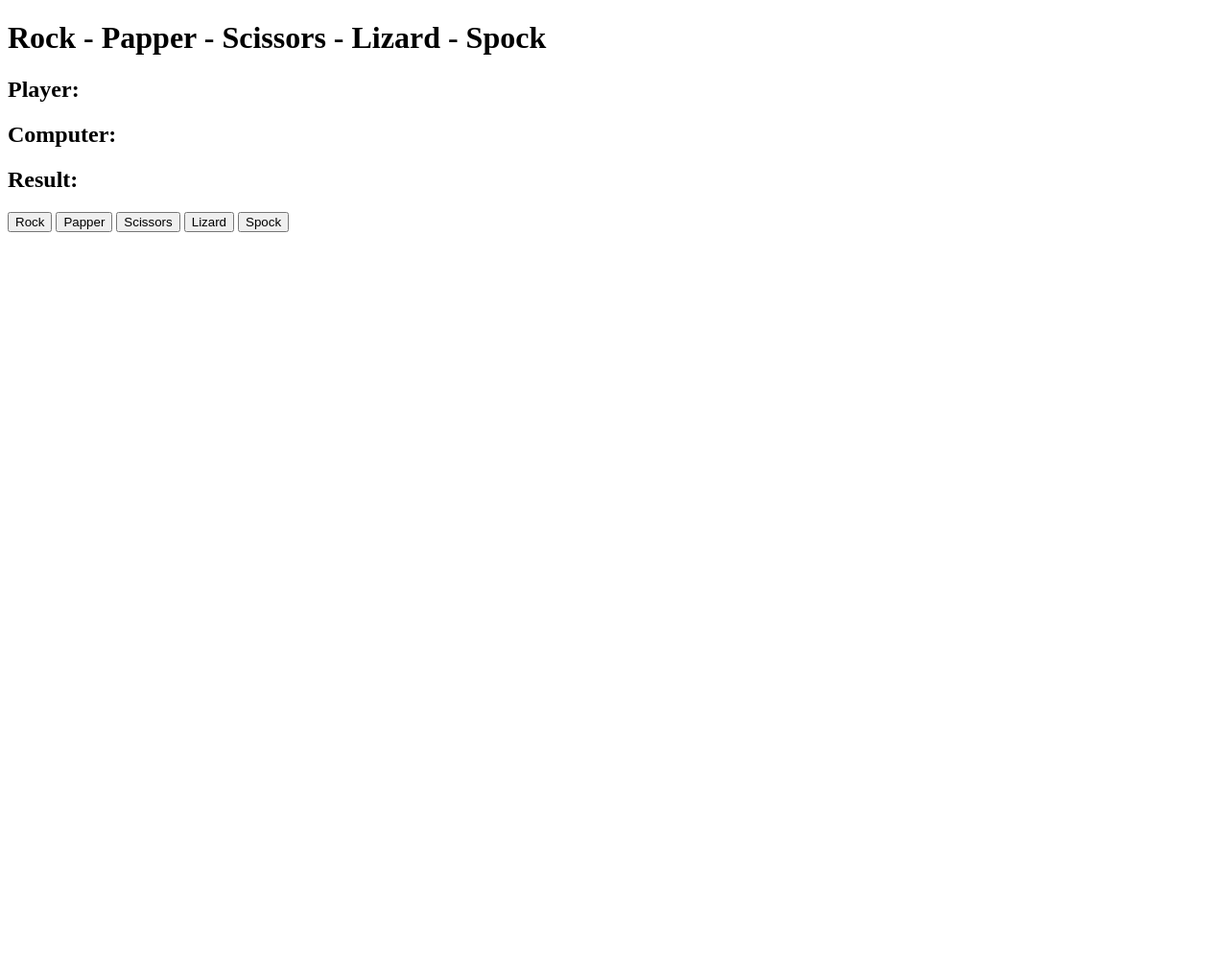
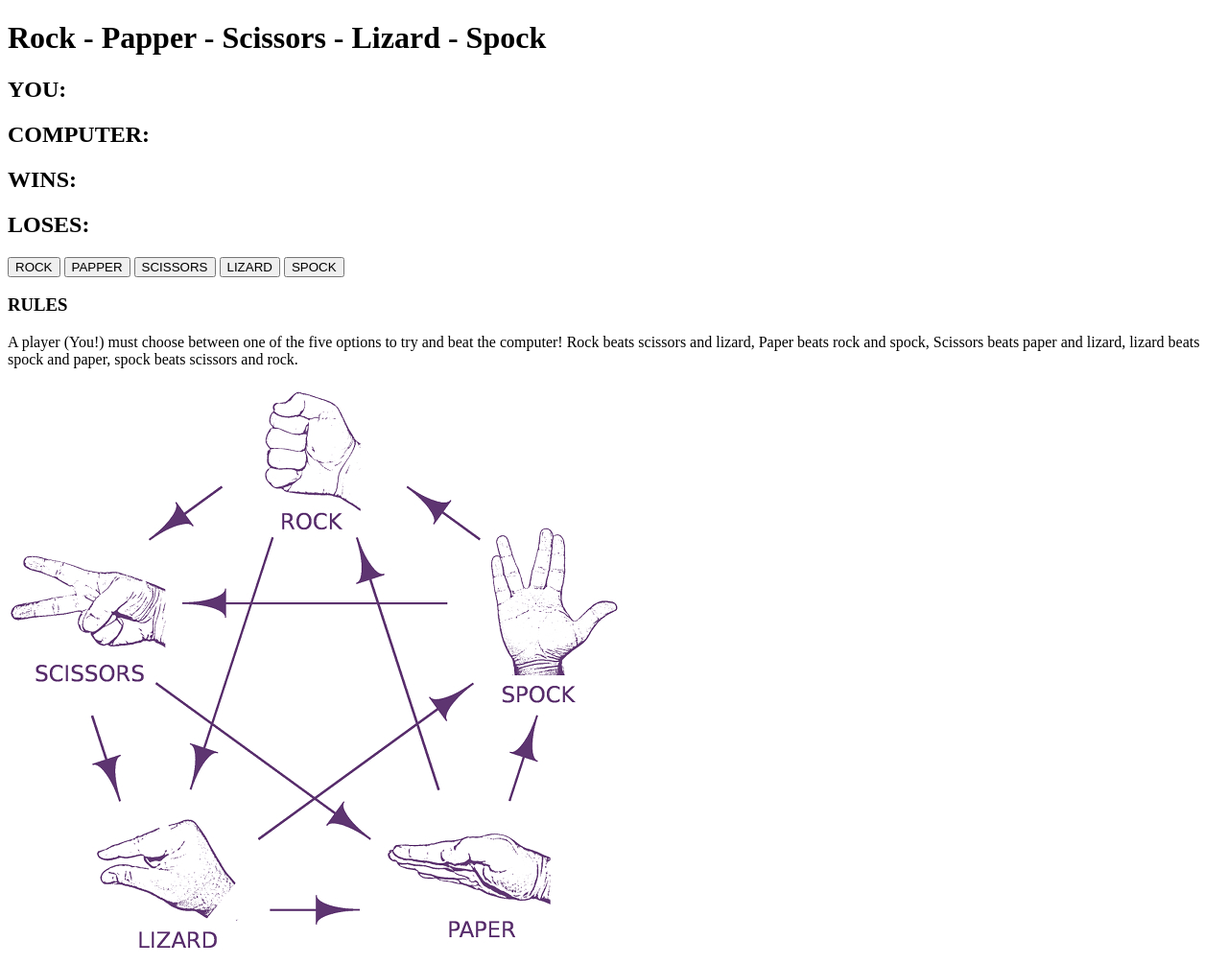
Before and after one commit to LFG115/rock-paper-scissors-L-S, a plain HTML site: page index.html in a window 1280 px wide. Shown: the whole page at 96% size. Before the commit the page ends 800 px from the top, so only its background shows below. Drawn offline with Linux system fonts and the light colour scheme.

Commit message:
add rules and img to give information on the game

```diff
--- a/assets/js/script.js
+++ b/assets/js/script.js
@@ -0,0 +1,26 @@
+function gameTallyBoard() {
+
+    let userText = document.getElementById("userText").innerText;
+    let cpuText = document.getElementById("cpuText").innerText;
+    let resultText = document.getElementById("resultText").innerText;
+}
+
+function runGame() {
+
+}
+
+function checkAnswer() {
+
+}
+
+function calculateCorrectScore() {
+
+}
+
+function incrementScore() {
+
+}
+
+function incrementWrongAnswer() {
+
+}
--- a/index.html
+++ b/index.html
@@ -11,21 +11,45 @@
 </head>
 
 <body>
+    <div>
+    <h1 id="gameTitle">Rock - Papper - Scissors - Lizard - Spock</h1>
+    </div>
 
-    <h1>Rock - Papper - Scissors - Lizard - Spock</h1>
+    <div id="gameTallyBoard">
 
-    <div id="gameDiv">
-        <h2 class="gameText" id="user">Player:</h2>
-        <h2 class="gameText" id="CPU">Computer:</h2>
-        <h2 class="gameText" id="result">Result:</h2>
+      <div id="players">
+        <h2 class="gameText" id="userText">YOU:</h2>
+        <h2 class="gameText" id="cpuText">COMPUTER:</h2>
+      </div>
+      <div id="score">
+        <h2 class="gameText" id="winScore">WINS:</h2>
+        <h2 class="gameText" id="loseScore">LOSES:</h2>
+      </div>
+
     </div>
 
     <div id="weaponChoice">
-        <button class="choiceBtn">Rock</button>
-        <button class="choiceBtn">Papper</button>
-        <button class="choiceBtn">Scissors</button>
-        <button class="choiceBtn">Lizard</button>
-        <button class="choiceBtn">Spock</button>
+        <button class="choiceBtn">ROCK</button>
+        <button class="choiceBtn">PAPPER</button>
+        <button class="choiceBtn">SCISSORS</button>
+        <button class="choiceBtn">LIZARD</button>
+        <button class="choiceBtn">SPOCK</button>
+    </div>
+
+    <h3>RULES</h3>
+
+    <div id="rules">
+         <p>
+            A player (You!) must choose between one of the five options to try and beat the computer!
+
+            Rock beats scissors and lizard,
+            Paper beats rock and spock,
+            Scissors beats paper and lizard,
+            lizard beats spock and paper,
+            spock beats scissors and rock.
+         </p>
+         <img src="/assets/images/RockPaperScissorsLizardSpock.jpg">
+    </div>
 
 
 
@@ -38,8 +62,7 @@
 
 
 
+<script src="assets/js/script.js"></script>
 
-
-        <script src="assets/js/script.js"></script>
 </body>
 </html>
```
Also changed, not shown: assets/images/RockPaperScissorsLizardSpock.jpg (added).
